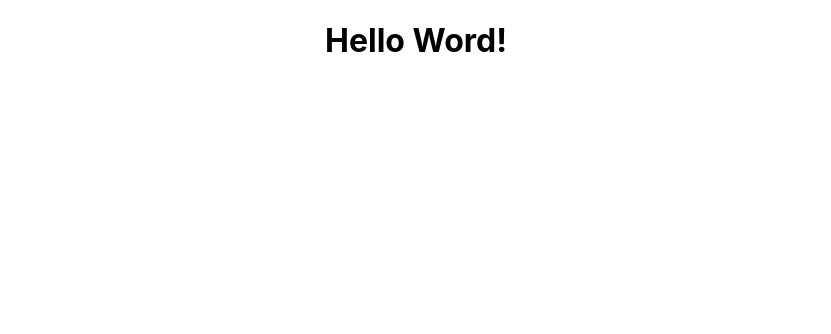
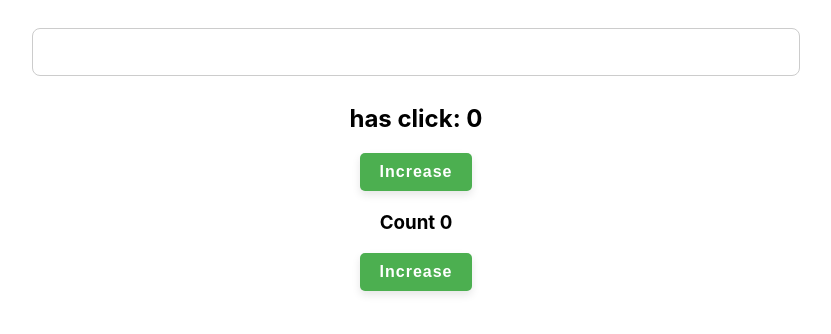
Before and after one commit to dvaghasiya766/hooks, a React (Create React App) app: page / in a window 1280 px wide. Shown: the top 334 px of the page, without its empty margins (224-1055 px from the left). Built offline with nearby package versions, Linux system fonts and the light colour scheme.

Commit message:
useState & useEffect Complete

```diff
--- a/src/App.css
+++ b/src/App.css
@@ -50,3 +50,62 @@
     transform: rotate(360deg);
   }
 }
+
+/* Universal input styling */
+input[type="text"],
+input[type="email"],
+input[type="password"],
+input[type="number"],
+textarea,
+select {
+  width: 100%;
+  padding: 12px 16px;
+  margin: 8px 0;
+  box-sizing: border-box;
+  border: 1.5px solid #ccc;
+  border-radius: 8px;
+  font-size: 16px;
+  font-family: "Segoe UI", sans-serif;
+  transition: border-color 0.3s ease, box-shadow 0.3s ease;
+}
+
+/* Focus effect */
+input:focus,
+textarea:focus,
+select:focus {
+  border-color: #4a90e2;
+  outline: none;
+  box-shadow: 0 0 5px rgba(74, 144, 226, 0.4);
+}
+
+/* Placeholder style */
+::placeholder {
+  color: #aaa;
+  font-style: italic;
+}
+
+/* Disabled field */
+input:disabled,
+textarea:disabled {
+  background-color: #f0f0f0;
+  cursor: not-allowed;
+  color: #888;
+}
+
+/* Error state */
+.input-error {
+  border-color: #e74c3c !important;
+  background-color: #fff5f5;
+}
+
+.input-error:focus {
+  box-shadow: 0 0 5px rgba(231, 76, 60, 0.4);
+}
+
+/* Optional label styling */
+label {
+  font-weight: 500;
+  margin-bottom: 6px;
+  display: inline-block;
+  color: #333;
+}
--- a/src/App.js
+++ b/src/App.js
@@ -1,15 +1,17 @@
-import React, { Component } from "react";
+import React from "react";
+
+import UseStateHook from "./components/useState/state"; // Capitalized import
+import UseEffectHook from "./components/useEffect/effect";
 
 import "./App.css";
 
-class App extends Component {
-  render() {
-    return (
-      <div className="App">
-        <h1>Hello Word!</h1>
-      </div>
-    );
-  }
-}
+const App = () => {
+  return (
+    <div className="App">
+      <UseStateHook />
+      <UseEffectHook />
+    </div>
+  );
+};
 
 export default App;
--- /dev/null
+++ b/src/components/useEffect/effect.js
@@ -0,0 +1,26 @@
+import React, { useEffect, useState } from "react";
+
+// useEffect without any dependancies
+// useEffect with an empty array
+// useEffect with variable
+
+const UseEffectHook = () => {
+  const [count, setCount] = useState(0);
+  useEffect(() => {
+    console.log("Run useEffect", count);
+    return () => {
+      // clean-up function
+      console.log("Clean up", count);
+    };
+  }, [count]);
+  return (
+    <>
+      <h3>Count {count}</h3>
+      <button className="App-button" onClick={() => setCount(count + 1)}>
+        Increase
+      </button>
+    </>
+  );
+};
+
+export default UseEffectHook;
--- /dev/null
+++ b/src/components/useState/state.js
@@ -0,0 +1,35 @@
+import React, { useEffect, useState } from "react";
+
+const UseStateHook = () => {
+  const [details, setDetails] = useState({ counter: 0, name: "" });
+  const increaseCounter = () => {
+    setDetails({ ...details, counter: details.counter + 1 });
+  };
+
+  //   useEffect(() => {
+  //     document.title = `${details.name} have ${details.counter} messages`;
+  //   });
+
+  useEffect(() => {
+    document.title = `${details.name} have ${details.counter} messages`;
+  }, [details]);
+
+  return (
+    <div style={{ margin: "20px 20%" }}>
+      <input
+        type="text"
+        onChange={(e) => {
+          setDetails({ ...details, name: e.target.value });
+        }}
+      />
+      <h2>
+        {details.name} has click: {details.counter}
+      </h2>
+      <button className="App-button" onClick={increaseCounter}>
+        Increase
+      </button>
+    </div>
+  );
+};
+
+export default UseStateHook;
```
